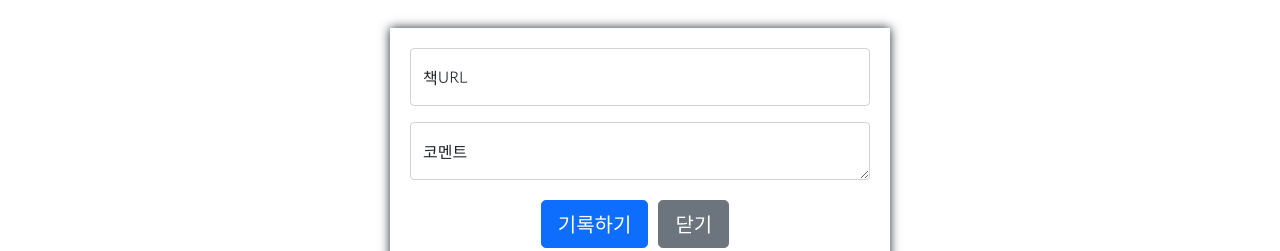
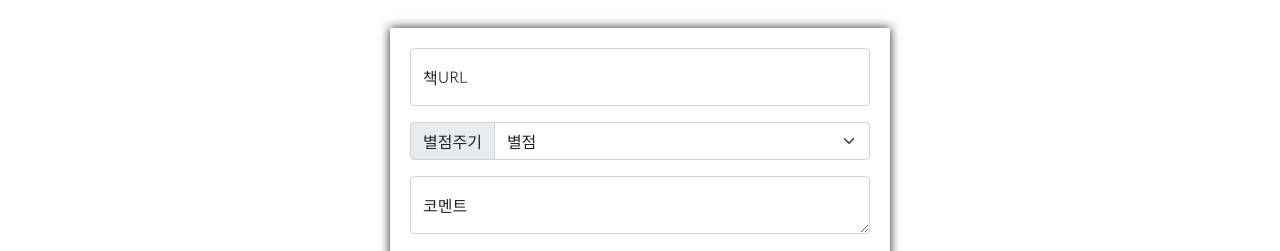
Before and after one commit to bummychoi/books, a plain HTML site: page index.html in a window 1280 px wide. Shown: the part 322-573 px from the top of the page. Drawn offline with nearby package versions, Linux system fonts and the light colour scheme.

Commit message:
Update index.html

```diff
--- a/index.html
+++ b/index.html
@@ -97,6 +97,15 @@
             <input type="email" class="form-control" id="floatingInput" placeholder="name@example.com">
             <label for="floatingInput">책URL</label>
         </div>
+        <div class="input-group mb-3">
+            <label class="input-group-text" for="inputGroupSelect01">별점주기</label>
+            <select class="form-select" id="inputGroupSelect01">
+              <option selected>별점</option>
+              <option value="1">⭐</option>
+              <option value="2">⭐⭐</option>
+              <option value="3">⭐⭐⭐</option>
+            </select>
+          </div>
         <div class="form-floating">
             <textarea class="form-control" placeholder="Leave a comment here" id="floatingTextarea"></textarea>
             <label for="floatingTextarea">코멘트</label>
```
